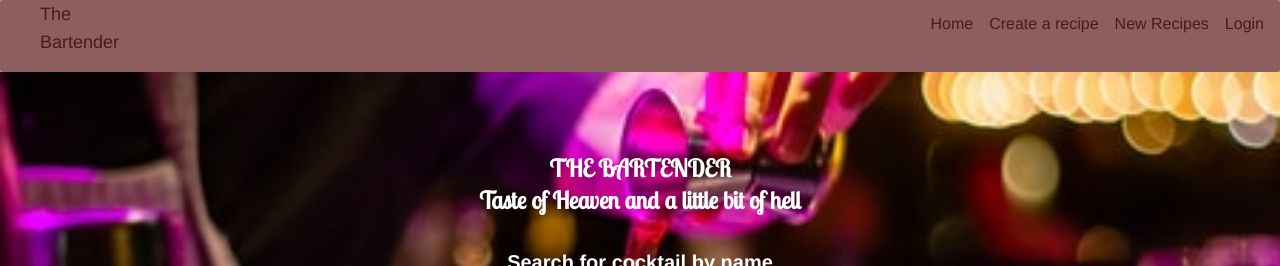
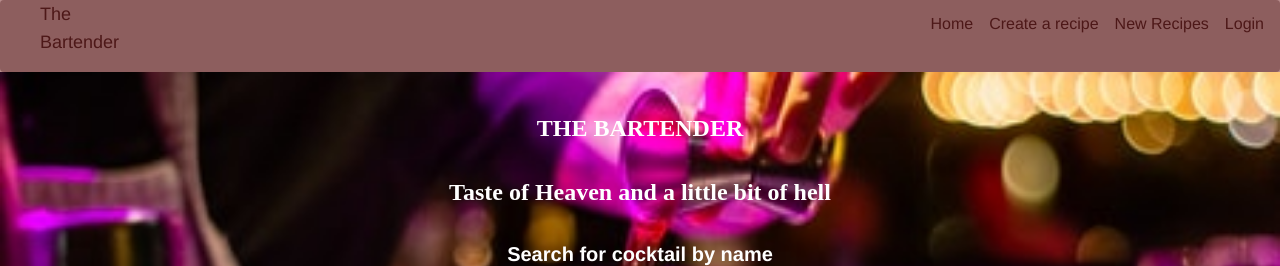
Before and after one commit to elizabethvera-atieno/TheBartender-FrontEnd, a React (Create React App) app: page / in a window 1280 px wide. Shown: the top 266 px of the page. Built offline with nearby package versions, Linux system fonts and the light colour scheme; no server answers.

Commit message:
finalise on styling

```diff
--- a/src/Components/About.js
+++ b/src/Components/About.js
@@ -20,7 +20,7 @@ function About({updateDrinks}){
 
   return (
     <div className="about text-center">
-      <h3 className="heading  md:text-2xl pt-20 text-white font-bold">THE BARTENDER<br></br>
+      <h3 className="heading  md:text-2xl pt-10 text-white font-bold">THE BARTENDER<br></br> <br></br>
       Taste of Heaven and a little bit of hell</h3>
       <h4 className="text-white md:text-xl font-bold pt-8">Search for cocktail by name</h4>
       <div className="text-center font-bold">
--- a/src/Components/CreatedCocktails.js
+++ b/src/Components/CreatedCocktails.js
@@ -48,7 +48,7 @@ function CreatedCocktails() {
           <p className="pt-2 pb-1">Ing4: <span className="text-white">{drink.ingredients.map((ing) => (ing.ing4))}</span></p>
           <button
               onClick={()=>handleDelete(drink.id)}
-              className="hover:shadow-form rounded-md bg-red-200 py-1 px-5 text-base font-semibold text-[#07074D] outline-none">
+              className="hover:bg-red-400 rounded-md bg-red-200 py-1 px-5 text-base font-semibold text-[#07074D] outline-none">
               Delete
           </button>
         </div>
--- a/src/Components/MakeCocktail.js
+++ b/src/Components/MakeCocktail.js
@@ -250,7 +250,7 @@ function Makecocktail({ user, setUser }){
           </div>
           <button
               type="submit"
-              className="hover:shadow-form rounded-md bg-red-200 py-3 px-8 text-base font-semibold text-[#07074D] outline-none">
+              className="hover:bg-red-400 rounded-md bg-red-200 py-3 px-8 text-base font-semibold text-[#07074D] outline-none">
               Add Cocktail
           </button>
         </form>
--- a/src/index.css
+++ b/src/index.css
@@ -1,6 +1,6 @@
 
 
-@import url('https://fonts.googleapis.com/css2?family=Lobster+Two&display=swap');
+/* @import url('https://fonts.googleapis.com/css2?family=Lobster+Two&display=swap'); */
 
 body {
   margin: 0;
```
